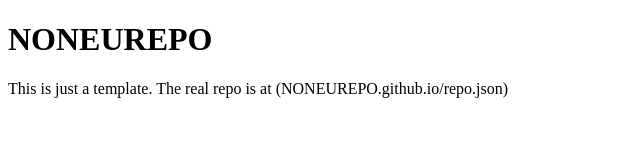
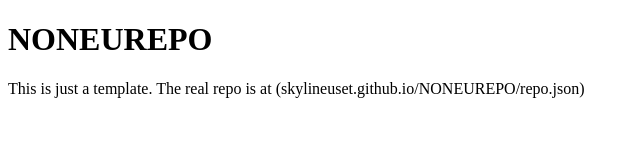
Before and after one commit to SkylineUset/NONEUREPO, a plain HTML site: page index.html in a window 1280 px wide. Shown: the whole page, without its empty margins (0-640 px from the left). Drawn offline with Linux system fonts and the light colour scheme.

Commit message:
Update index.html

```diff
--- a/index.html
+++ b/index.html
@@ -2,7 +2,7 @@
 <html>
 <body>
 <h1>NONEUREPO</h1>
-<p>This is just a template. The real repo is at (NONEUREPO.github.io/repo.json)
+<p>This is just a template. The real repo is at (skylineuset.github.io/NONEUREPO/repo.json)
 </p>
 </body>
 </html>
```
